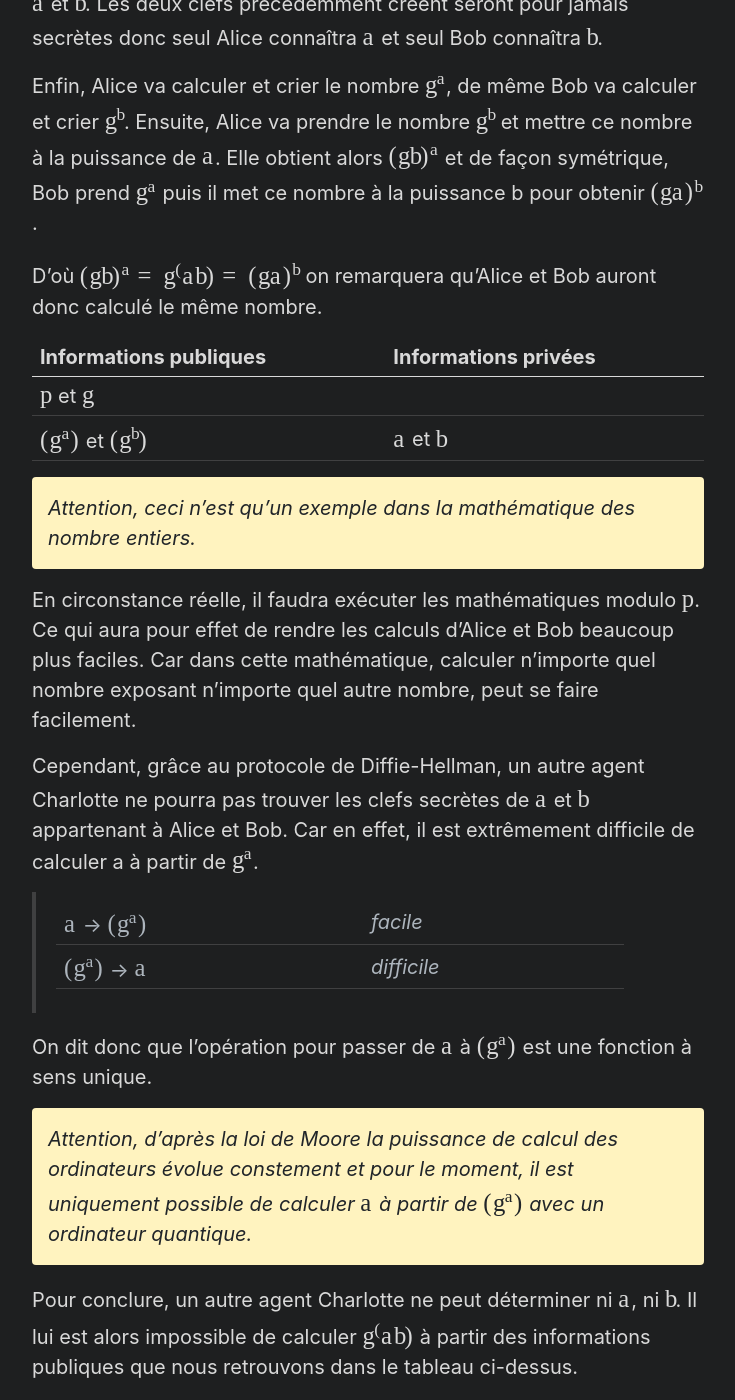
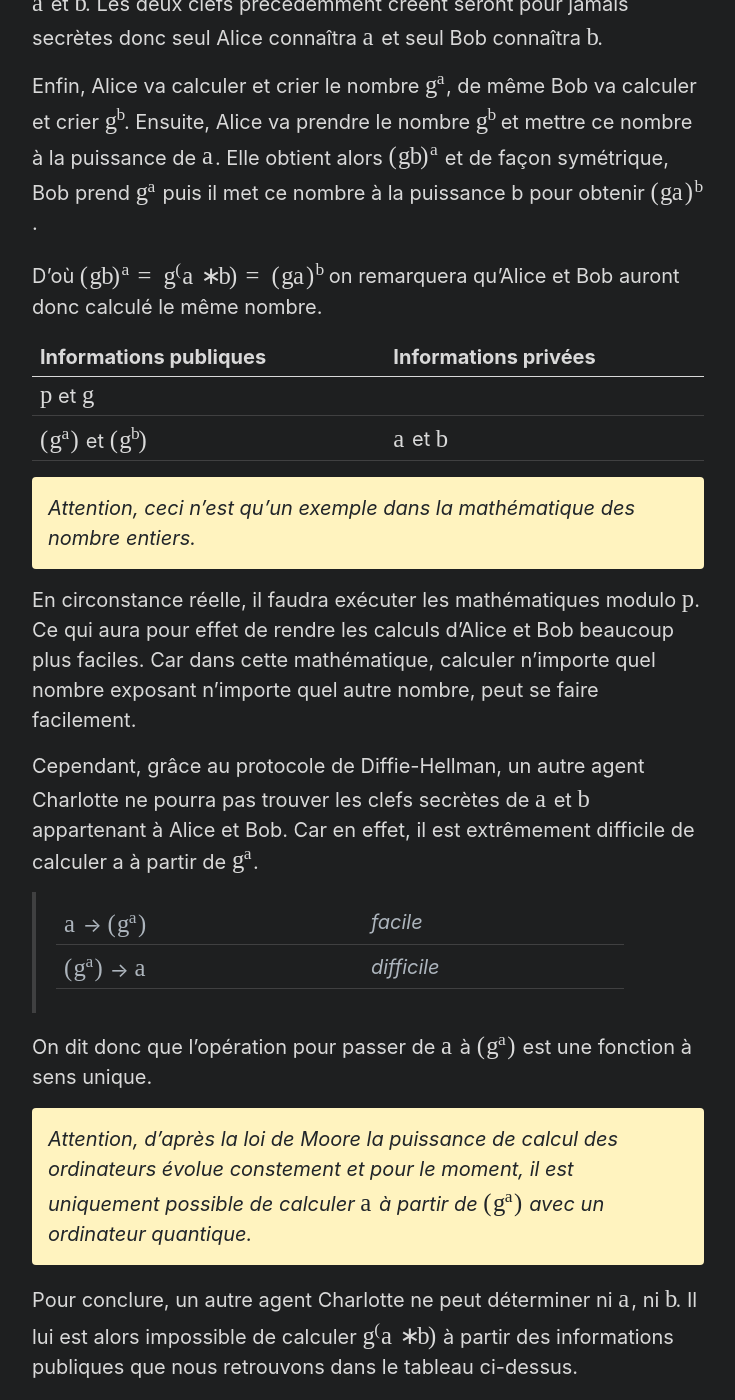
Before and after one commit to Afterlife6277/blog, a Jekyll site: the page built from _posts/2020-12-27-la-communication-chiffrée-en-public.md, in a window 1280 px wide and 1400 px high, scrolled down 2727 px. Shown: the whole window, without its empty margins (272-1007 px from the left). Built offline with Jekyll 4.4.1, drawn with Linux system fonts in a browser that asks for light colours; some web fonts are replaced.

```diff
--- a/_posts/2020-12-27-la-communication-chiffrée-en-public.md
+++ b/_posts/2020-12-27-la-communication-chiffrée-en-public.md
@@ -50,7 +50,7 @@ On considère à présent qu'Alice crie le nombre $$ p = 100.000.217 $$ et $$ g
 
 Enfin, Alice va calculer et crier le nombre $$ g^a $$, de même Bob va calculer et crier $$ g^b $$. Ensuite, Alice va prendre le nombre $$ g^b $$ et mettre ce nombre à la puissance de $$ a $$. Elle obtient alors $$ (gb)^a $$ et de façon symétrique, Bob prend $$ g^a $$ puis il met ce nombre à la puissance b pour obtenir $$ (ga)^b $$.
 
-D'où $$ (gb)^a = g^(ab) = (ga)^b $$ on remarquera qu'Alice et Bob auront donc calculé le même nombre.
+D'où $$ (gb)^a = g^(a*b) = (ga)^b $$ on remarquera qu'Alice et Bob auront donc calculé le même nombre.
 
 |Informations publiques|Informations privées|
 |----------------------|--------------------|
@@ -71,6 +71,6 @@ On dit donc que l'opération pour passer de $$ a $$ à $$ (g^a) $$ est une fonct
 *Attention, d'après la loi de Moore la puissance de calcul des ordinateurs évolue constement et pour le moment, il est uniquement possible de calculer $$ a $$ à partir de $$ (g^a) $$ avec un ordinateur quantique.*
 {: .message }
 
-Pour conclure, un autre agent Charlotte ne peut déterminer ni $$ a $$, ni $$ b $$. Il lui est alors impossible de calculer $$ g^(ab) $$ à partir des informations publiques que nous retrouvons dans le tableau ci-dessus.
+Pour conclure, un autre agent Charlotte ne peut déterminer ni $$ a $$, ni $$ b $$. Il lui est alors impossible de calculer $$ g^(a*b) $$ à partir des informations publiques que nous retrouvons dans le tableau ci-dessus.
 
-Le protocole de Diffie-Hellman permet donc de créer un secret partagé à savoir le nombre $$ g^(ab) $$. Et grâce à ce secret, Alice et Bob peuvent utiliser d'autres outils cryptographiques pour déterminer un chiffrement commun qui leur permettra ensuite de communiquer de manière complètement chiffrée sans avoir eu à se rencontrer à l'avance au préalable.
+Le protocole de Diffie-Hellman permet donc de créer un secret partagé à savoir le nombre $$ g^(a*b) $$. Et grâce à ce secret, Alice et Bob peuvent utiliser d'autres outils cryptographiques pour déterminer un chiffrement commun qui leur permettra ensuite de communiquer de manière complètement chiffrée sans avoir eu à se rencontrer à l'avance au préalable.
```
